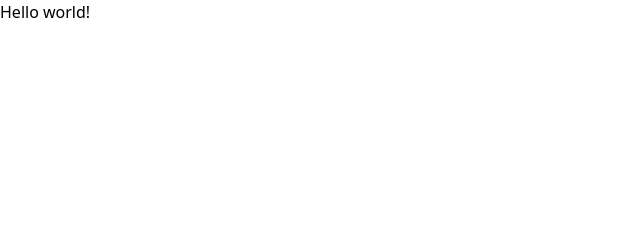
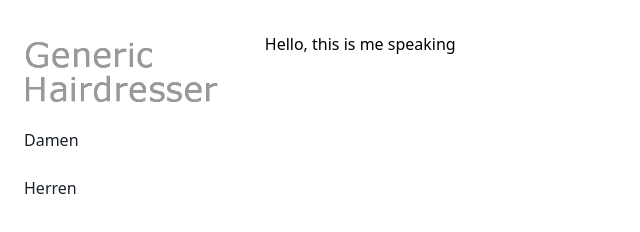
Before and after one commit to laurenzfg/generic-hairdresser, a Gatsby site: page / in a window 1280 px wide. Shown: the whole page, without its empty margins (0-640 px from the left). Built offline with nearby package versions, Linux system fonts and the light colour scheme; Gatsby itself is replaced by a stand-in of ours.

Commit message:
draft layout

```diff
--- /dev/null
+++ b/src/components/layout.js
@@ -0,0 +1,19 @@
+import React from "react"
+import MainMenu from "./mainmenu.js"
+
+export default function Layout({ children }) {
+  return (
+    <div class="container mx-auto min-h-screen flex flex-col px-2">
+      <div class="md:flex flex-grow">
+        <div class="hidden md:block w-1/5 mr-1 flex-shrink-0">
+          <div class="sticky top-0 pt-4 sm:pt-6 md:pt-8">
+            <MainMenu />
+          </div>
+        </div>
+        <div class="pt-4 sm:pt-6 md:pt-8">
+          {children}
+        </div>
+      </div>
+    </div>
+  )
+}
--- /dev/null
+++ b/src/components/mainmenu.js
@@ -0,0 +1,33 @@
+import React from "react"
+import logo from "../images/logo.png"
+
+export default function MainMenu() {
+	return (
+	  <div class="flex flex-col space-y-2 text-gray-900">
+      <img
+        src={logo}
+        alt="Logo"
+        class="px-4 py-2 w-full h-16 lg:h-20 object-left object-contain"
+      />
+      {/* for every menu item; active highlighting */}
+      <div
+        class="rounded transition-colors ease-in-out duration-500"
+      >
+        <div
+          class="px-4 py-2 break-words md:hover:text-cd-red transition-colors ease-in-out duration-200"
+        >
+          Damen
+        </div>
+      </div>
+      <div
+        class="rounded transition-colors ease-in-out duration-500"
+      >
+        <div
+          class="px-4 py-2 break-words md:hover:text-cd-red transition-colors ease-in-out duration-200"
+        >
+          Herren
+        </div>
+      </div>
+	  </div>
+	)
+}
--- a/src/pages/index.js
+++ b/src/pages/index.js
@@ -1,5 +1,10 @@
 import React from "react"
+import Layout from "../components/layout.js"
 
-export default function Home() {
-  return <div>Hello world!</div>
+export default function IndexPage() {
+  return (
+    <Layout>
+      <p>Hello, this is me speaking</p>
+    </Layout>
+  )
 }
```
